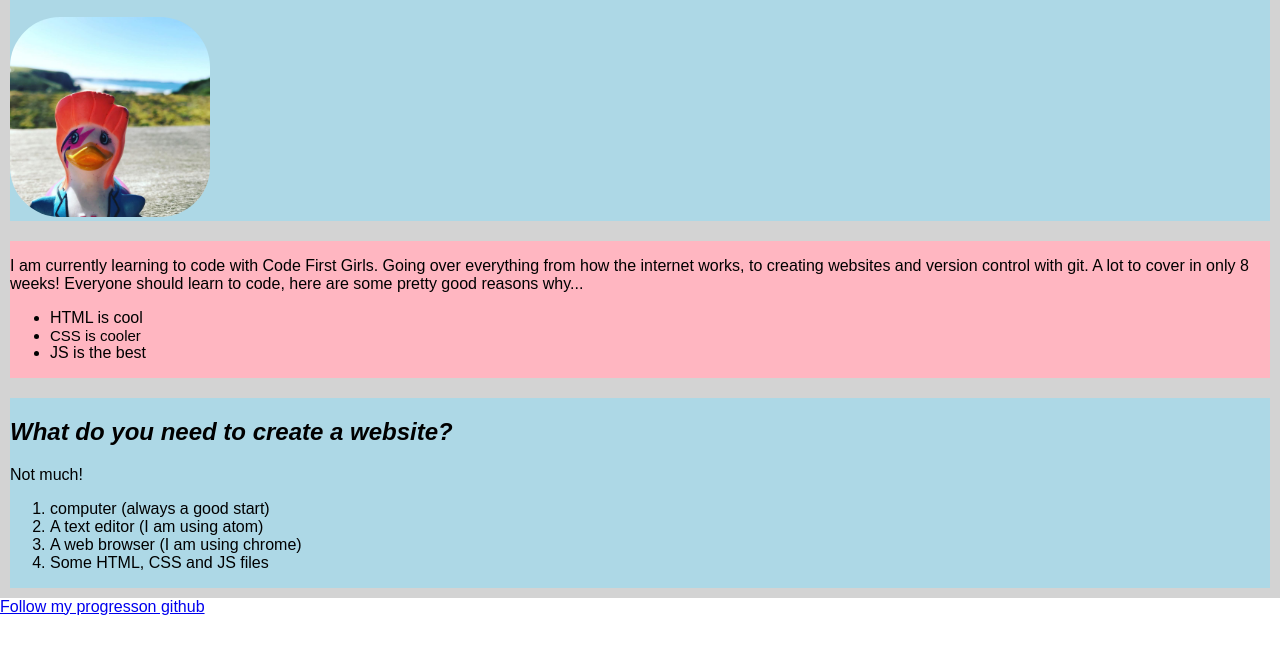
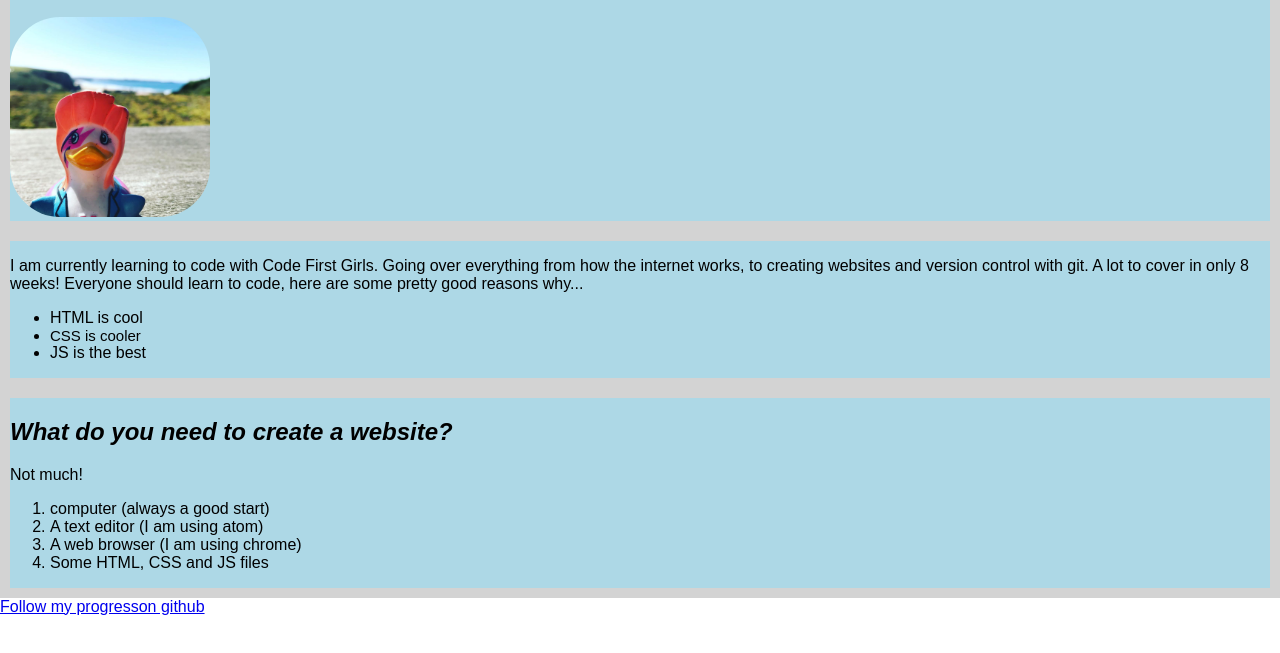
Before and after one commit to kdim22/git-test, a plain HTML site: page index.html in a window 1280 px wide. Shown: the part 121-774 px from the top of the page. Drawn offline with Linux system fonts and the light colour scheme.

Commit message:
remove style

```diff
--- a/CSS/styles.css
+++ b/CSS/styles.css
@@ -8,9 +8,7 @@ div{
 background-color:lightblue;
 border:solid 10px lightgray;
 }
-.second-div {
-background-color:lightpink;
-}
+
 #second-li{
     font-size: 15px;
 }
```
